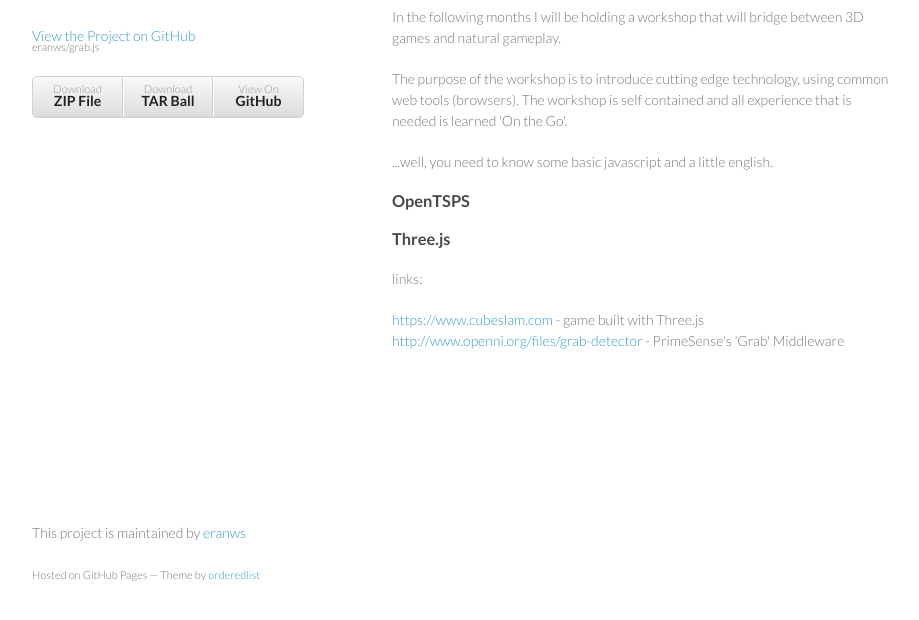
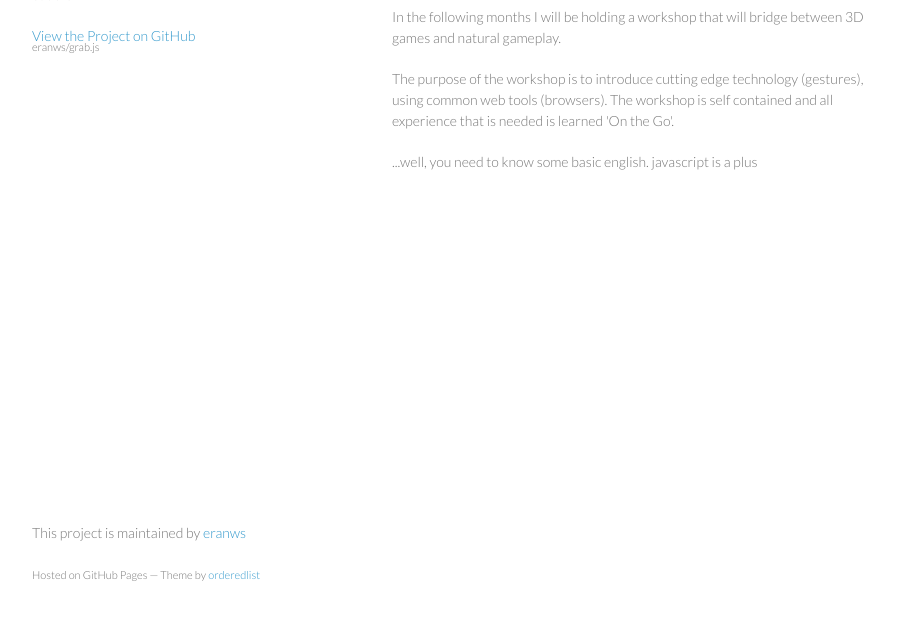
Before and after one commit to eranws/grab.js, a plain HTML site: page index.html in a window 1280 px wide. Shown: the part 146-766 px from the top of the page, without its empty margins (178-1097 px from the left). Drawn offline with Linux system fonts and the light colour scheme.

Commit message:
Update index.html

```diff
--- a/index.html
+++ b/index.html
@@ -20,12 +20,6 @@
 
         <p class="view"><a href="https://github.com/eranws/grab.js">View the Project on GitHub <small>eranws/grab.js</small></a></p>
 
-
-        <ul>
-          <li><a href="https://github.com/eranws/grab.js/zipball/master">Download <strong>ZIP File</strong></a></li>
-          <li><a href="https://github.com/eranws/grab.js/tarball/master">Download <strong>TAR Ball</strong></a></li>
-          <li><a href="https://github.com/eranws/grab.js">View On <strong>GitHub</strong></a></li>
-        </ul>
       </header>
       <section>
         <h1>
@@ -36,22 +30,12 @@
 
 <p>In the following months I will be holding a workshop that will bridge between 3D games and natural gameplay.</p>
 
-<p>The purpose of the workshop is to introduce cutting edge technology, using common web tools (browsers).
+<p>The purpose of the workshop is to introduce cutting edge technology (gestures), using common web tools (browsers).
 The workshop is self contained and all experience that is needed is learned 'On the Go'. </p>
  <p>
-...well, you need to know some basic javascript and a little english.
+...well, you need to know some basic english. javascript is a plus
  </p>
 
-<h3>
-<a name="opentsps" class="anchor" href="#opentsps"><span class="octicon octicon-link"></span></a>OpenTSPS</h3>
-
-<h3>
-<a name="threejs" class="anchor" href="#threejs"><span class="octicon octicon-link"></span></a>Three.js</h3>
-
-<p>links:</p>
-
-<p><a href="https://www.cubeslam.com">https://www.cubeslam.com</a> - game built with Three.js
-<a href="http://www.openni.org/files/grab-detector">http://www.openni.org/files/grab-detector</a> - PrimeSense's 'Grab' Middleware</p>
       </section>
       <footer>
         <p>This project is maintained by <a href="https://github.com/eranws">eranws</a></p>
```
